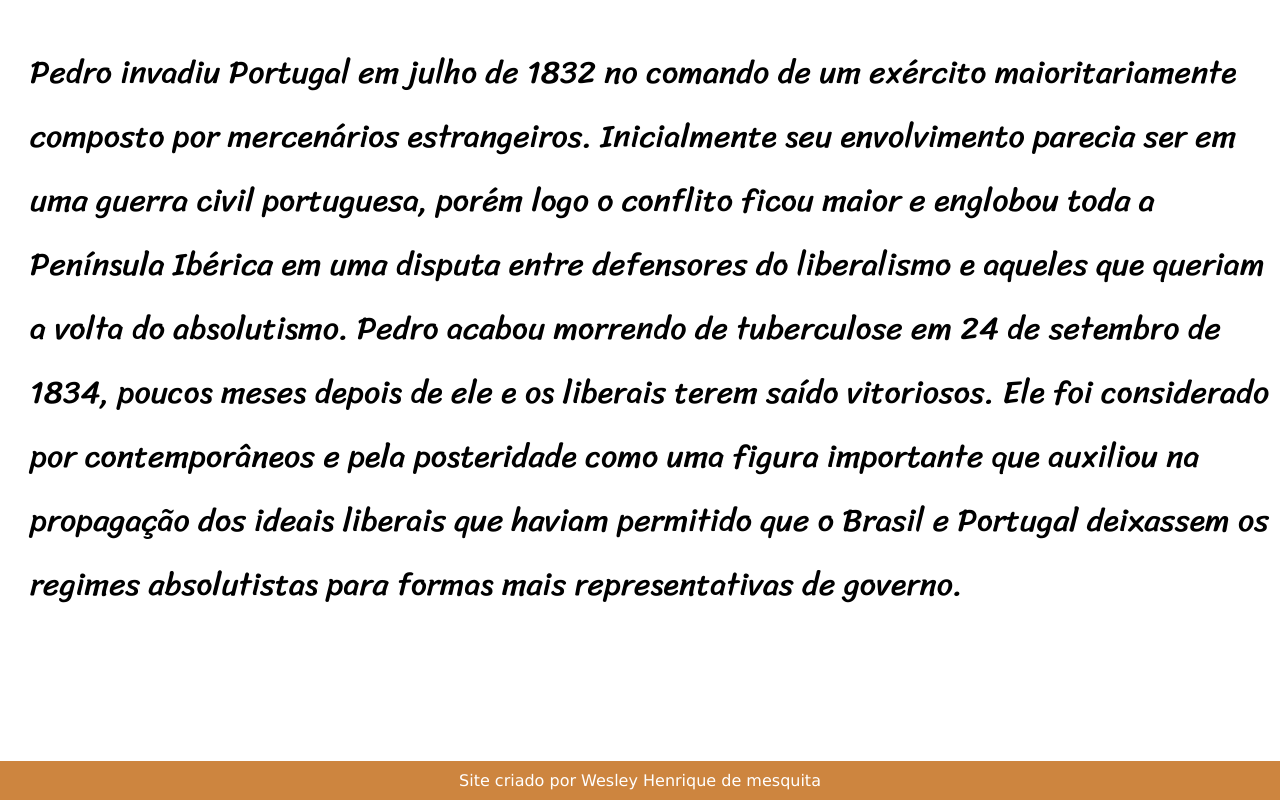
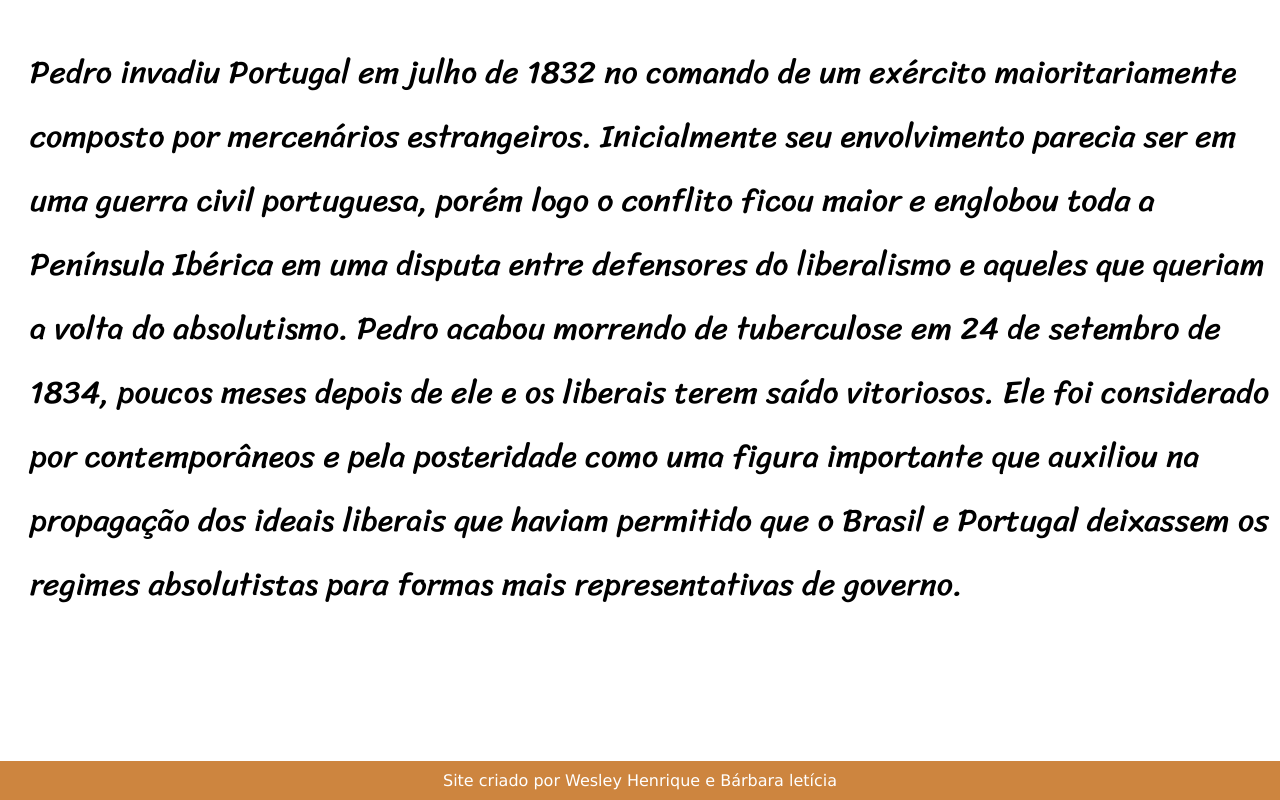
Before and after one commit to wesleyhenrique13/Html-Css, a plain HTML site: page Exercicios/exe016/index.html in a window 1280 px wide. Shown: the part 6776-7576 px from the top of the page. Drawn offline with Linux system fonts and the light colour scheme.

Commit message:
Update index.html

```diff
--- a/Exercicios/exe016/index.html
+++ b/Exercicios/exe016/index.html
@@ -41,7 +41,7 @@
 </p>
 </section>
 <footer>
-    <p>Site criado por Wesley Henrique de mesquita</p>
+    <p>Site criado por Wesley Henrique e Bárbara letícia </p>
 </footer>
 </body>
 </html>
```
